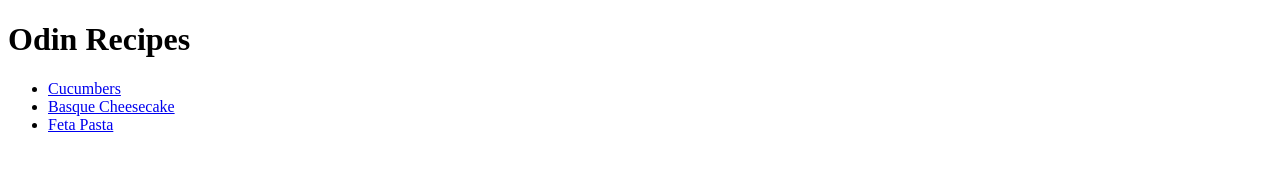
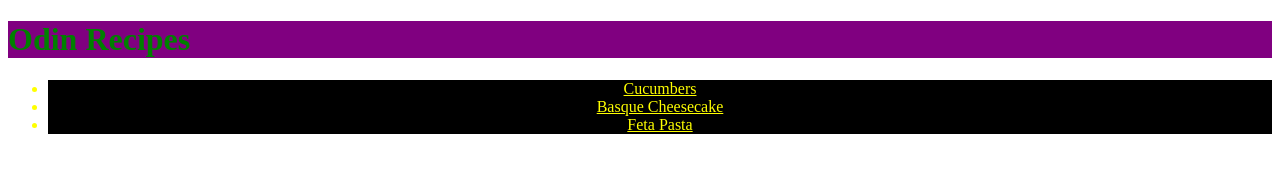
Before and after one commit to KadeWilliams/odin_recipe_project, a plain HTML site: page index.html in a window 1280 px wide. Drawn offline with Linux system fonts and the light colour scheme.

Commit message:
added ugly styles to index

```diff
--- a/index.html
+++ b/index.html
@@ -6,6 +6,7 @@
     <meta http-equiv="X-UA-Compatible" content="IE=edge">
     <meta name="viewport" content="width=device-width, initial-scale=1.0">
     <title>Odin Recipes</title>
+    <link rel="stylesheet" href="style.css">
 </head>
 
 <body>
--- /dev/null
+++ b/style.css
@@ -0,0 +1,10 @@
+h1 {
+    color: green;
+    background-color: purple;
+}
+
+a,li {
+    color: yellow;
+    background-color: black;
+    text-align: center;
+}
```
